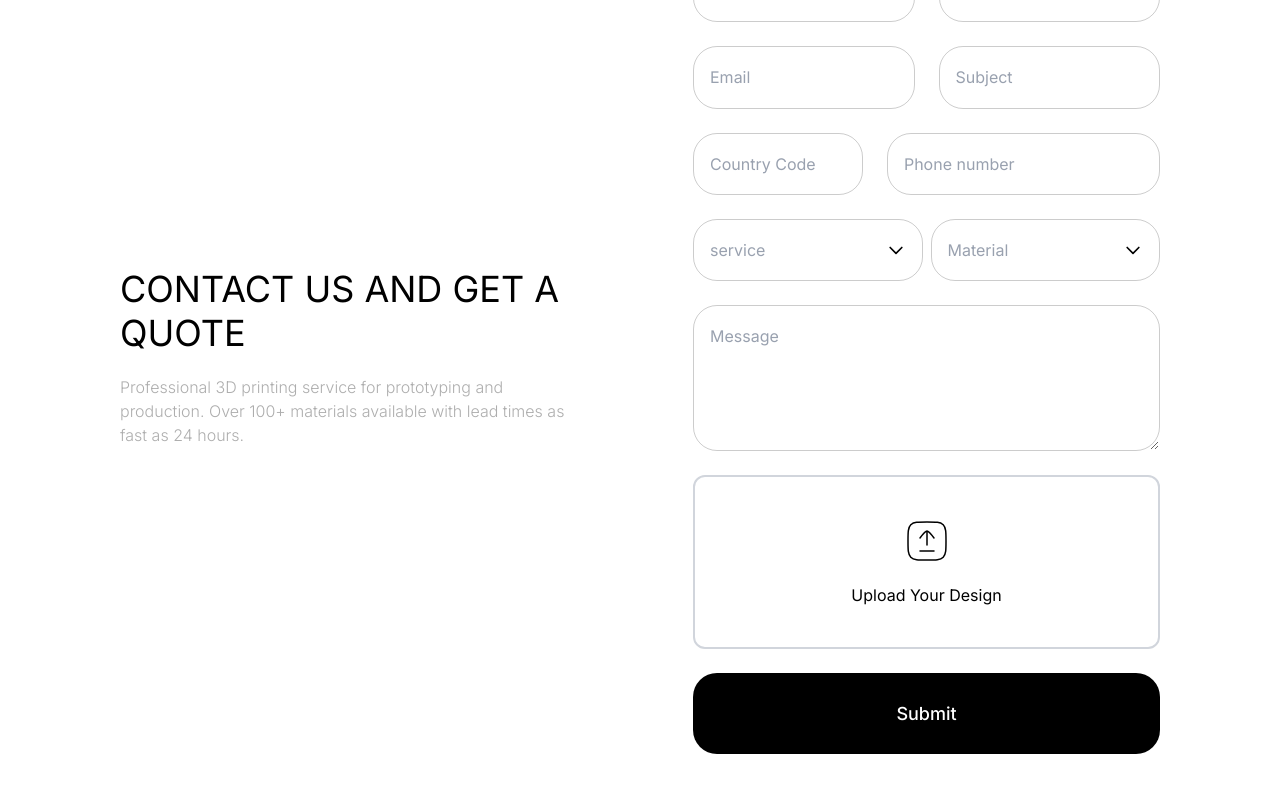
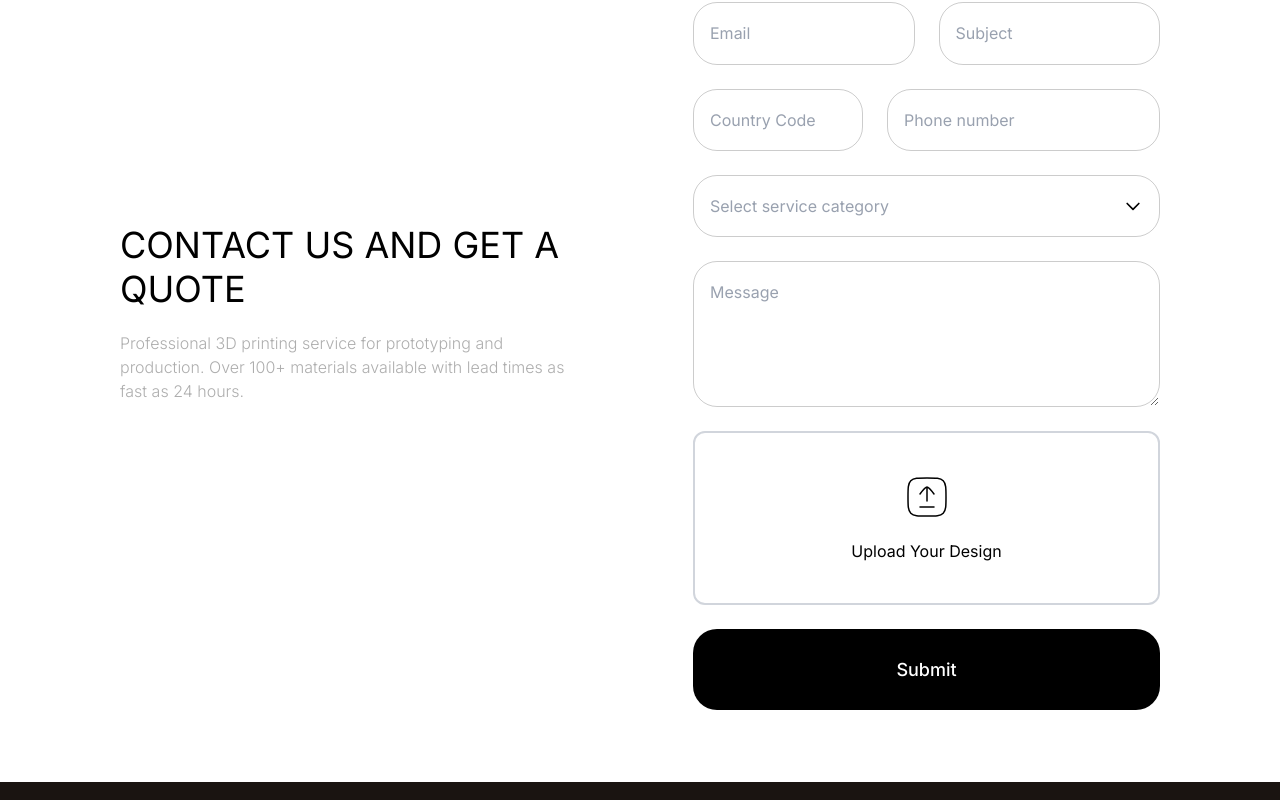
Before and after one commit to alimuzzaman-zamaddar/dynamic-x-project, a React (Vite) app: page /upload-design in a window 1280 px wide. Shown: the part 240-1040 px from the top of the page. Built offline with nearby package versions, Linux system fonts and the light colour scheme.

Commit message:
feat:complete the form submission using firebase emailjs and cloudinary for image

```diff
--- /dev/null
+++ b/cors.json
@@ -0,0 +1,8 @@
+[
+  {
+    "origin": ["http://localhost:5173", "https://your-production-domain.com"],
+    "method": ["GET", "POST", "PUT", "DELETE", "HEAD"],
+    "maxAgeSeconds": 3600,
+    "responseHeader": ["Content-Type", "Authorization"]
+  }
+]
--- a/src/components/CommonComponents/Contact.jsx
+++ b/src/components/CommonComponents/Contact.jsx
@@ -1,12 +1,12 @@
 import { db } from "../../firebase";
 import emailjs from "@emailjs/browser";
 import React, { useState } from "react";
-import { storage } from "../../firebase";
 import Container from "../../shared/Container";
 import { FileUpload } from "../SvgContainer/SvgContainer";
 import CustomDropdown from "../CustomComponents/CustomDropDown";
-import { ref, uploadBytes, getDownloadURL } from "firebase/storage";
 import { collection, addDoc, serverTimestamp } from "firebase/firestore";
+
+// ❌ REMOVED: storage imports (no longer needed)
 
 const Contact = ({
   title = "CONTACT US AND GET A QUOTE",
@@ -25,7 +25,12 @@ const Contact = ({
   };
 
   const handleFileChange = (e) => {
-    setFormData({ ...formData, file: e.target.files[0] });
+    const file = e.target.files[0];
+    if (file && file.size > 10 * 1024 * 1024) {
+      alert("File size must be under 10MB");
+      return;
+    }
+    setFormData({ ...formData, file });
   };
 
   const handleSubmit = async (e) => {
@@ -34,15 +39,31 @@ const Contact = ({
     setStatus("");
 
     try {
-      // Upload file to Firebase Storage first
+      // ✅ Upload file to Cloudinary
       let fileURL = "No file uploaded";
+      let fileName = "No file";
+
       if (formData.file) {
-        const fileRef = ref(storage, `uploads/${Date.now()}_${formData.file.name}`);
-        await uploadBytes(fileRef, formData.file);
-        fileURL = await getDownloadURL(fileRef);
+        fileName = formData.file.name;
+
+        const cloudinaryData = new FormData();
+        cloudinaryData.append("file", formData.file);
+        cloudinaryData.append("upload_preset", "stefano_uploads"); // ✅ your preset
+        cloudinaryData.append("cloud_name", "dyuqrepwj");          // ✅ your cloud name
+
+        const cloudinaryRes = await fetch(
+          "https://api.cloudinary.com/v1_1/dyuqrepwj/auto/upload", // ✅ your cloud name
+          {
+            method: "POST",
+            body: cloudinaryData,
+          }
+        );
+
+        const cloudinaryJson = await cloudinaryRes.json();
+        fileURL = cloudinaryJson.secure_url; // ✅ real viewable/downloadable link
       }
 
-      // Save to Firestore with file URL
+      // ✅ Save to Firestore with real file URL
       await addDoc(collection(db, "contacts"), {
         name: formData.name,
         surname: formData.surname,
@@ -53,18 +74,21 @@ const Contact = ({
         service: formData.service,
         message: formData.message,
         fileURL: fileURL,
+        fileName: fileName,
         createdAt: serverTimestamp(),
       });
 
-      // Send email via EmailJS with file URL
+      // ✅ Send email via EmailJS with real file link
       await emailjs.send(
         "service_madniod",
         "template_9q8zhbi",
         {
-          from_name: `${formData.name} ${formData.surname}`,
+          from_name: formData.name,
+          surname: formData.surname,
           from_email: formData.email,
           subject: formData.subject,
-          phone: `${formData.countryCode} ${formData.phone}`,
+          country_code: formData.countryCode,
+          phone: formData.phone,
           service: formData.service,
           message: formData.message,
           file_name: fileURL,
@@ -143,18 +167,19 @@ const Contact = ({
                 <input
                   type="text" name="countryCode" placeholder="Country Code"
                   className="common-input sm:w-[60%] w-full xl:mb-0 mb-5"
-                  value={formData.countryCode} onChange={handleChange}
+                  value={formData.countryCode} onChange={handleChange} required
                 />
                 <input
                   type="text" name="phone" placeholder="Phone number"
                   className="common-input"
-                  value={formData.phone} onChange={handleChange}
+                  value={formData.phone} onChange={handleChange} required
                 />
               </div>
 
               <CustomDropdown
                 options={serviceOptions}
                 placeholder="Select service category"
+                required
                 onChange={(value) => setFormData({ ...formData, service: value })}
               />
 
@@ -179,9 +204,8 @@ const Contact = ({
               </div>
             </div>
 
-            {/* Status Message */}
             {status && (
-              <p className={`text-sm font-medium text-center ${status.startsWith("✅") ? "text-green-600" : "text-red-500"}`}>
+              <p className={`text-sm font-medium text-center ${status.startsWith("✅") ? "text-red-600" : "text-green-500"}`}>
                 {status}
               </p>
             )}
--- a/src/components/PagesComponent/HomPage/CategorySection.jsx
+++ b/src/components/PagesComponent/HomPage/CategorySection.jsx
@@ -31,7 +31,7 @@ const categories = [
   {
     icon: Yatch,
     title: "YACHT & COMPONENTI",
-    link: "/yatch",
+    link: "/yacht",
     subtitle: "Parti tecniche e accessori custom per il settore nautico.",
   },
   {
@@ -43,7 +43,7 @@ const categories = [
   {
     icon: Dime,
     title: "DIME & COMPONENTI INDUSTRIALI",
-    link: "/industriale",
+    link: "/industrial",
     subtitle: "Attrezzature tecniche e componenti per produzione industriale.",
   },
   {
@@ -55,7 +55,7 @@ const categories = [
   {
     icon: Support,
     title: "SUPPORTI VETERINARI",
-    link: "/veterinari",
+    link: "/vetemarysupports",
     subtitle: "Produzione additiva ad alta precisione per componenti funzionali e industriali.",
   },
   {
--- a/src/pages/Uploaddesign.jsx
+++ b/src/pages/Uploaddesign.jsx
@@ -1,162 +1,10 @@
-import React from "react";
-import Container from "../shared/Container";
-import CustomDropdown from "../components/CustomComponents/CustomDropDown";
-import { Link } from "react-scroll";
-import { FileUpload } from "../components/SvgContainer/SvgContainer";
+import React from 'react'
+import Contact from '../components/CommonComponents/Contact'
 
-const Uploaddesign = ({
-  title = "CONTACT US AND GET A QUOTE",
-  description = "Professional 3D printing service for prototyping and production. Over 100+ materials available with lead times as fast as 24 hours.",
-}) => {
-  const handleSubmit = e => {
-    e.preventDefault();
-  };
+const Uploaddesign = () => {
+  return (
+    <div className='lg:py-18 py-8'><Contact /></div>
+  )
+}
 
-  const materialOptions = [
-    { value: "abs-gf-fdm", label: "ABS-GF FDM" },
-    { value: "abs-fdm", label: "ABS FDM" },
-    { value: "asa-fdm", label: "ASA FDM" },
-    { value: "asa-cf-fdm", label: "ASA-CF FDM" },
-    { value: "pcfdm", label: "PCFDM" },
-    { value: "pet-cf-fdm", label: "PET-CFFDM" },
-    { value: "pa6-cf-fdm", label: "PA6-CF FDM" },
-    { value: "pa6-gf-fdm", label: "PA6-GF FDM" },
-    { value: "petg-fdm", label: "PETG FDM" },
-    { value: "petg-cf-fdm", label: "PETG-CF FDM" },
-    { value: "pla-aero-fdm", label: "PLA Aero FDM" },
-    { value: "pla-fdm", label: "PLA FDM" },
-    { value: "resina-per-prototipi-visivi-sla", label: "Resina per prototipi visivi (SLA)" },
-    { value: "resina-rigida-alta-prestazione-sla", label: "Resina rigida alta prestazione (SLA)" },
-    { value: "tpe-fdm", label: "TPE FDM" },
-    { value: "tpu-fdm", label: "TPU FDM" },
-    { value: "resina-castable-sla", label: "Resina castable (SLA)" },
-    { value: "resina-dentale-sla", label: "Resina dentale (SLA)" },
-  ];
-
-  const serviceOptions = [
-    {
-      value: "high-precision-3d-printing",
-      label: "High-Precision 3D Printing",
-    },
-    {
-      value: "advanced-3d-modelling",
-      label: "Advanced 3D Modelling & Engineering",
-    },
-    {
-      value: "ready-to-order-catalogs",
-      label: "Ready-to-Order Specialized Catalogs",
-    },
-    {
-      value: "technical-consulting",
-      label: "Technical Consulting & Material Expertise",
-    },
-    {
-      value: "2d-to-3d-conversion",
-      label: "2D-to-3D Conversion & Digital Reconstruction",
-    },
-    {
-      value: "3d-scanning-reverse-engineering",
-      label: "Professional 3D Scanning & Reverse Engineering",
-    },
-  ];
-
-  return (
-    <section className="h-auto pt-30 px-4 lg:pt-50 pb-20 w-full">
-      <Container>
-        <div className="flex xl:flex-row flex-col justify-between gap-x-26.5 items-center">
-          <div className="xl:max-w-162 w-full">
-            <h2 className=" leading-[123%] lg:text-4xl text-2xl font-normal text-black pb-5">
-              {title}
-            </h2>
-            <span className="text-black/50 opacity-64 xl:text-base text-sm font-light leading-[133%]">
-              {description}
-            </span>
-          </div>
-
-          <form
-            className="flex flex-col w-full relative gap-y-6 xl:pt-0 pt-5"
-            onSubmit={handleSubmit}
-          >
-            <div className="flex flex-col gap-y-6">
-              <div className="flex flex-row gap-x-6 items-center">
-                <input type="text" placeholder="Name" className="common-input" />
-                <input
-                  type="text"
-                  placeholder="Surname"
-                  className="common-input"
-                />
-              </div>
-              <div className="flex sm:flex-row flex-col w-full gap-6 items-center">
-                <input type="email" placeholder="Email" className="common-input" />
-                <input type="text" placeholder="Subject" className="common-input" />
-              </div>
-
-              <div className="flex sm:flex-row flex-col w-full gap-x-6 items-center">
-                <input
-                  type="text"
-                  placeholder="Country Code"
-                  className="common-input sm:w-[60%] w-full xl:mb-0 mb-5"
-                />
-                <input
-                  type="text"
-                  placeholder="Phone number"
-                  className="common-input"
-                />
-              </div>
-              <div className="flex gap-2">
-                <CustomDropdown
-                  options={serviceOptions}
-                  placeholder=" service"
-                  onChange={value => console.log("Selected:", value)}
-                />
-                <CustomDropdown
-                  options={materialOptions}
-                  placeholder="Material"
-                  onChange={value => console.log("Selected:", value)}
-                />
-
-              </div>
-
-
-
-              <textarea
-                placeholder="Message"
-                className="common-input min-h-[146px]"
-              />
-              <div
-                className="relative h-auto w-full lg:py-10 py-5 px-4 rounded-xl flex items-center justify-center cursor-pointer border-2 border-gray-300"
-              >
-                <div className="flex flex-col gap-y-4 sm:gap-y-5 items-center pointer-events-none">
-                  <FileUpload />
-                  <span className="text-xs sm:text-sm md:text-base font-normal leading-[133%] text-black text-center">
-                    Upload Your Design
-                  </span>
-                </div>
-                <input
-                  type="file"
-                  className="absolute top-0 left-0 h-full w-full rounded-xl opacity-0 cursor-pointer"
-                />
-              </div>
-            </div>
-
-            <button
-              className="
-              h-auto w-full flex bg-black text-white items-center justify-center
-              rounded-3xl xl:py-6 py-3 cursor-pointer
-              border border-transparent
-              hover:border-solid hover:bg-transparent hover:border-black hover:text-black
-              ease-in-out duration-500
-              text-lg leading-[177%] font-medium capitalize
-            "
-              type="submit"
-            >
-              submit
-            </button>
-          </form>
-        </div>
-      </Container>
-    </section>
-  );
-};
-
-export default Uploaddesign;
+export default Uploaddesign
```
Also changed, not shown: src/pages/AllMaterials.jsx (+4 -3 lines).
